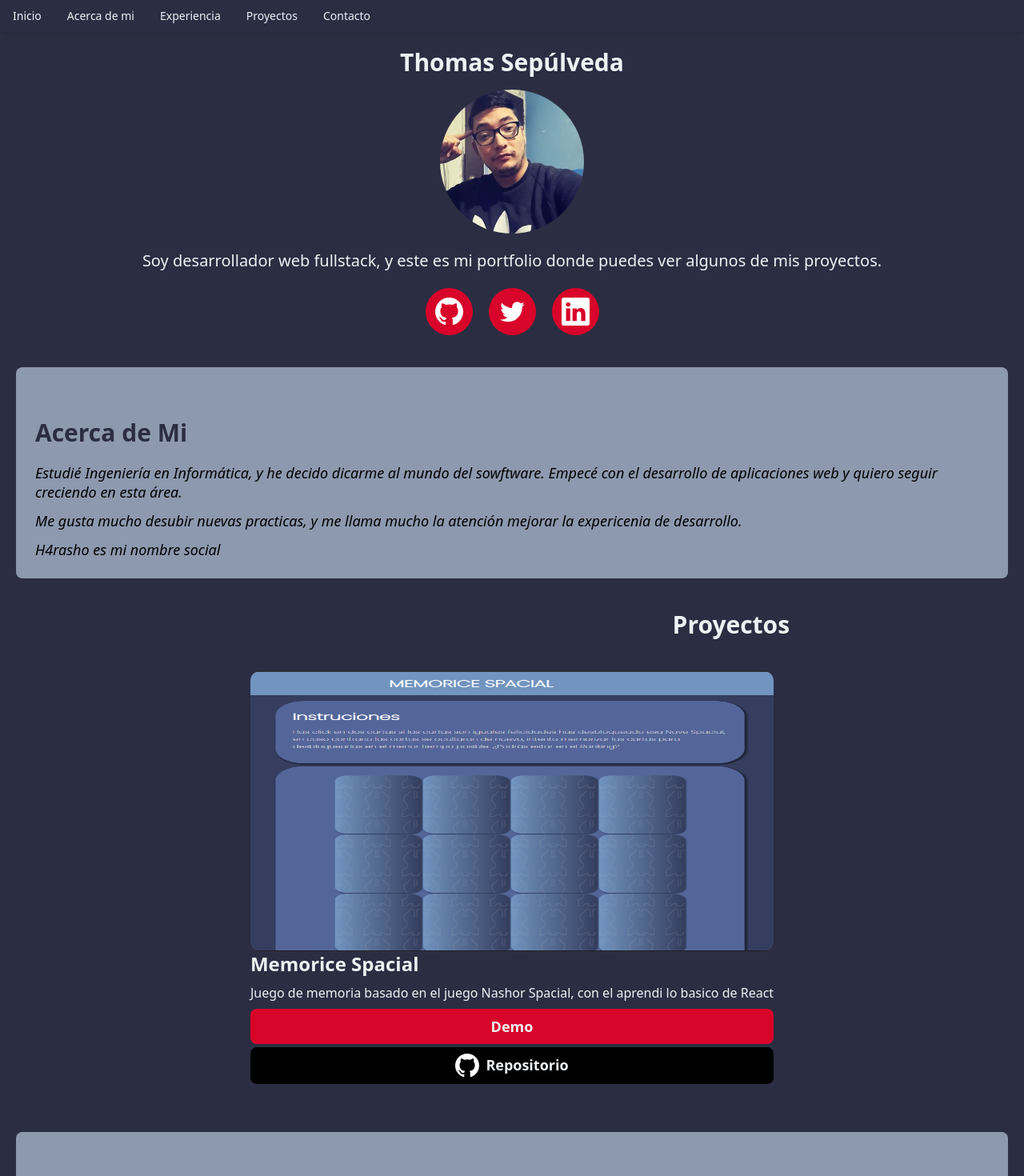
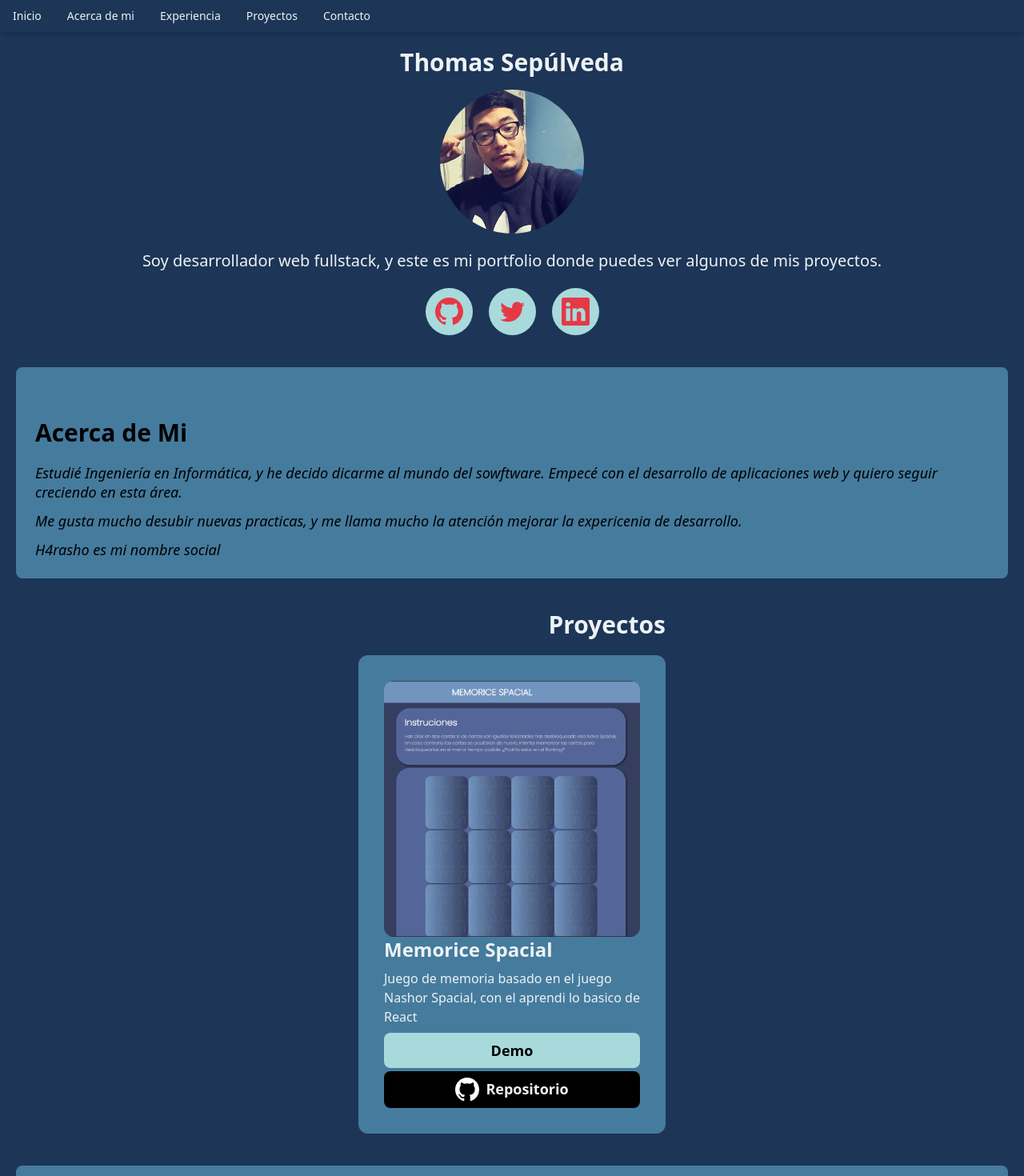
Before and after one commit to H4rasho/portfolio, a Next.js app: page / in a window 1280 px wide. Shown: the top 1470 px of the page at 80% size. Built offline with nearby package versions, Linux system fonts and the light colour scheme.

Commit message:
change color shema

```diff
--- a/components/About.tsx
+++ b/components/About.tsx
@@ -3,7 +3,7 @@ import SectionContainer from "./containers/SecctionContainer";
 export default function About() {
   return (
     <SectionContainer>
-      <h2 className="text text-3xl text-background font-extrabold mt-10 ">
+      <h2 className="text text-3xl text-black font-extrabold mt-10 ">
         Acerca de Mi
       </h2>
       <div className="text text-black text-lg font-sans font-normal text-left italic mt-5 leading-6">
--- a/components/IconList.tsx
+++ b/components/IconList.tsx
@@ -5,9 +5,9 @@ import Twitter from "./icons/Twitter";
 export default function IconList() {
   return (
     <div className="flex justify-center items-center gap-5">
-      <Github fill="#fff" />
-      <Twitter fill="#fff" />
-      <Linkedin fill="#fff" />
+      <Github fill="#e63946" />
+      <Twitter fill="#e63946" />
+      <Linkedin fill="#e63946" />
     </div>
   );
 }
--- a/components/icons/University.tsx
+++ b/components/icons/University.tsx
@@ -1,6 +1,6 @@
 import { IconProps } from "./types";
 
-const University = ({ fill = "#fff", props }: IconProps) => (
+const University = ({ fill = "#ef233c", props }: IconProps) => (
   <svg
     xmlns="http://www.w3.org/2000/svg"
     aria-hidden="true"
--- a/components/ui/TimeLine/TimeLine.tsx
+++ b/components/ui/TimeLine/TimeLine.tsx
@@ -5,7 +5,9 @@ import TimeLineItem from "./TimeLineItem";
 export default function TimeLine() {
   return (
     <SectionContainer>
-      <h2 className="text-right text-3xl font-extrabold mt-10 ">Trajectoria</h2>
+      <h2 className="text-right text-3xl font-extrabold mt-10 text-black">
+        Trajectoria
+      </h2>
       <ol className="relative border-l border-black mt-8">
         <TimeLineItem
           title="Titulado de Ingenieria en Informática"
--- a/components/ui/cards/Card.tsx
+++ b/components/ui/cards/Card.tsx
@@ -8,10 +8,10 @@ export interface CardProps {
 
 export default function ProjectCard({ name, img, description }: CardProps) {
   return (
-    <section className="p-5">
-      <article className="flex flex-col justify-center">
+    <section className="p-8 bg-card rounded-xl">
+      <article className="flex flex-col justify-center max-w-xs">
         <Image
-          className="bg-contain rounded-xl"
+          className="rounded-xl bg-cover"
           src={img}
           alt={`Proyecto realizaod por H4rasho, sobre ${description}`}
           width={350}
@@ -25,7 +25,7 @@ export default function ProjectCard({ name, img, description }: CardProps) {
               href="https://memorice-spacial.vercel.app/"
               className="cursor-pointer"
             >
-              <button className="bg-secondary text-text rounded-lg p-2 w-full text-lg font-bold">
+              <button className="bg-secondary text-black rounded-lg p-2 w-full text-lg font-bold">
                 Demo
               </button>
             </a>
--- a/tailwind.config.js
+++ b/tailwind.config.js
@@ -5,12 +5,13 @@ module.exports = {
   ],
   theme: {
     colors: {
-      background: "#2b2d42",
+      background: "#1d3557",
       text: "#edf2f4",
-      primary: "#8d99ae",
-      secondary: "#d90429",
+      primary: "#457b9d",
+      secondary: "#a8dadc",
       tertiary: "#ef233c",
       black: "#000",
+      card: "#457b9d",
     },
     extend: {},
   },
```
